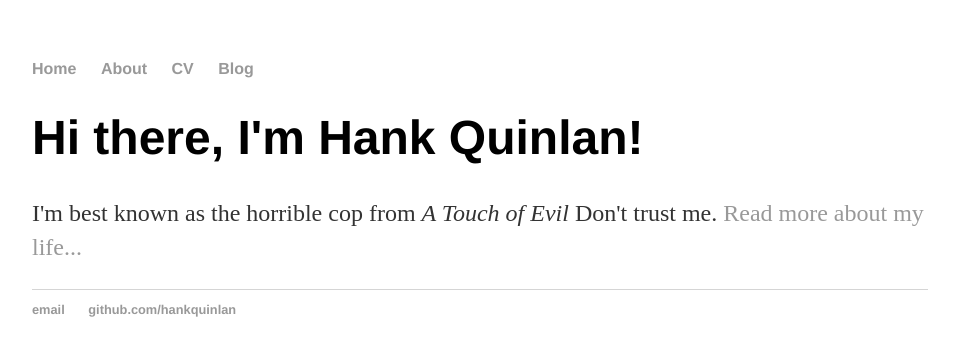
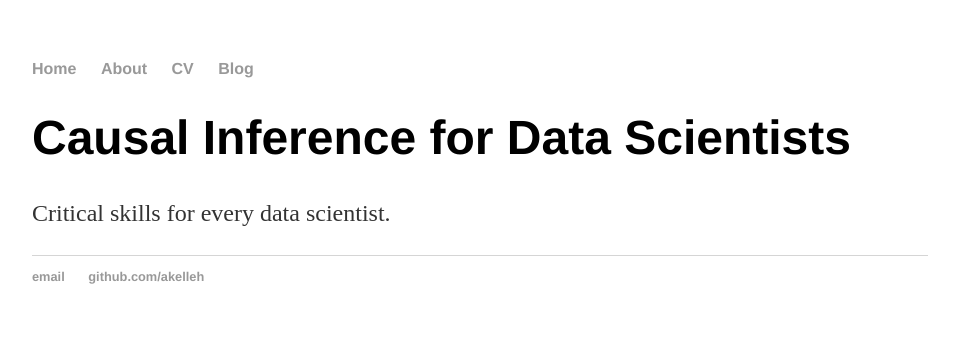
Before and after one commit to akelleh/akelleh.github.io, a plain HTML site: page index.html in a window 1280 px wide. Shown: the whole page, without its empty margins (160-1119 px from the left). Drawn offline with Linux system fonts and the light colour scheme.

Commit message:
modified index

```diff
--- a/index.html
+++ b/index.html
@@ -1,13 +1,13 @@
 <!DOCTYPE html>
 <html>
     <head>
-        <title>Hank Quinlan, Horrible Cop</title>
+        <title>Causal Inference for Data Scientists</title>
         <link rel="stylesheet" type="text/css" href="/css/main.css">
     </head>
     <body>
         <nav>
             <ul>
-                <li><a href="/">Home</a></li>
+                <li><a href="/index">Home</a></li>
                 <li><a href="/about">About</a></li>
                 <li><a href="/cv">CV</a></li>
                 <li><a href="/blog">Blog</a></li>
@@ -15,14 +15,14 @@
         </nav>
         <div class="container">
             <div class="blurb">
-                <h1>Hi there, I'm Hank Quinlan!</h1>
-                <p>I'm best known as the horrible cop from <em>A Touch of Evil</em> Don't trust me. <a href="/about">Read more about my life...</a></p>
+                <h1>Causal Inference for Data Scientists</h1>
+                <p>Critical skills for every data scientist.</p>
             </div><!-- /.blurb -->
         </div><!-- /.container -->
         <footer>
             <ul>
-                <li><a href="mailto:hankquinlanhub@gmail.com">email</a></li>
-                <li><a href="https://github.com/hankquinlan">github.com/hankquinlan</a></li>
+                <li><a href="mailto:akelleh@gmail.com">email</a></li>
+                <li><a href="https://github.com/akelleh">github.com/akelleh</a></li>
             </ul>
         </footer>
     </body>
```
